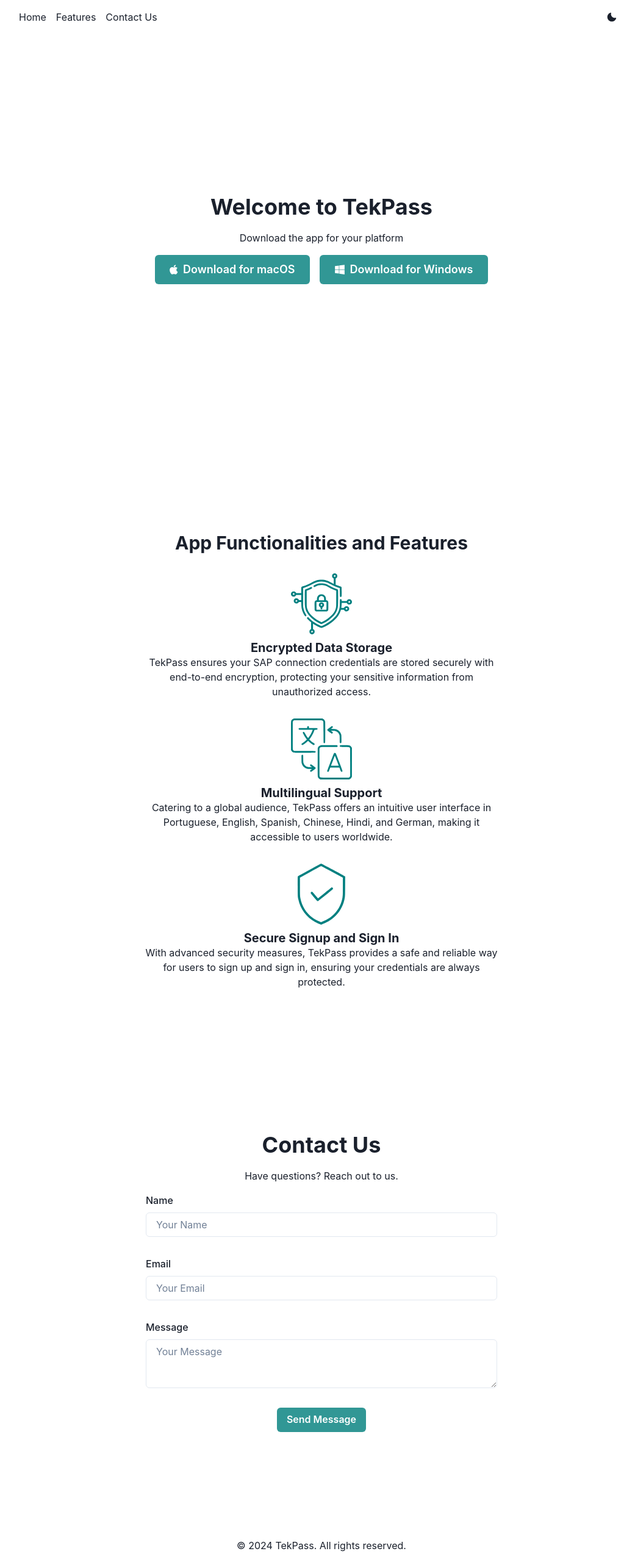
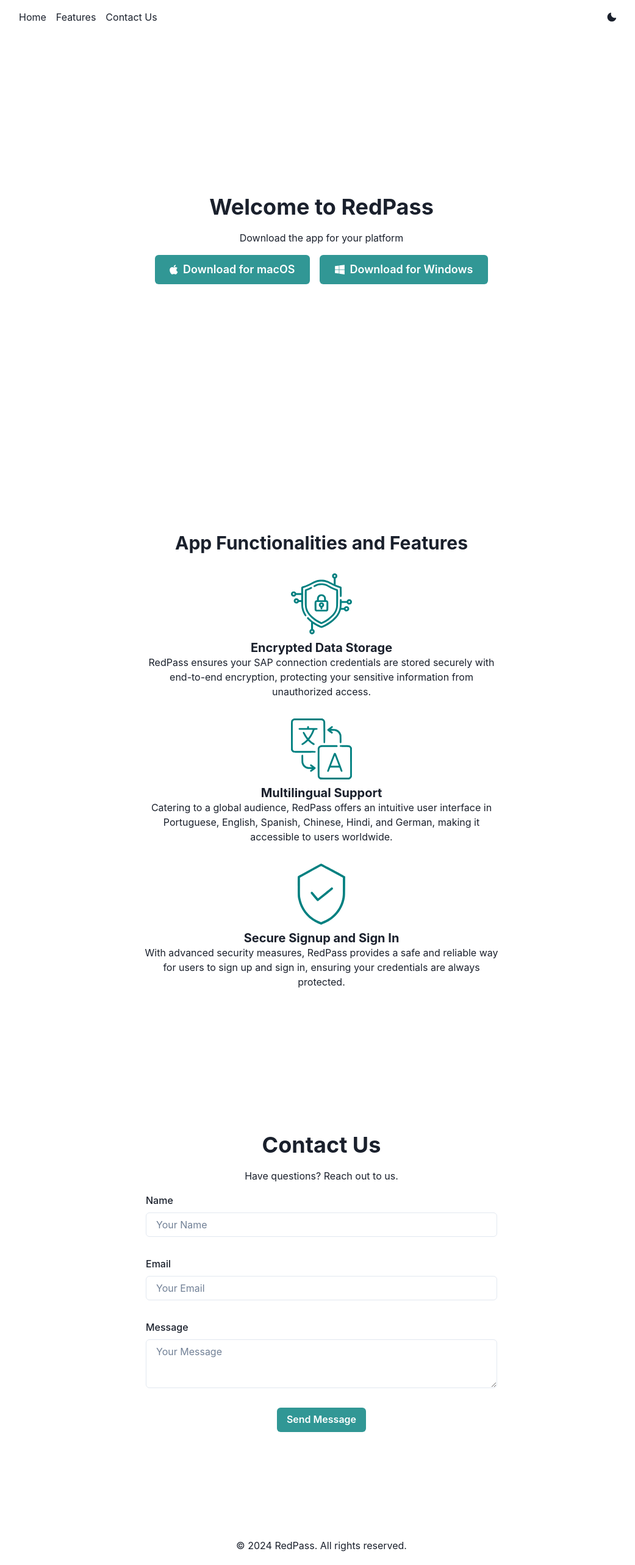
Before and after one commit to fabioov/tekpass-landing-page, a React (Create React App) app in the folder tekpass-landing-page/: page / in a window 1280 px wide. Shown: the part 8-2574 px from the top of the page at 61% size, without its empty margins (113-1154 px from the left). Built offline with nearby package versions, Linux system fonts and the light colour scheme.

Commit message:
Rename to RedPass

```diff
--- a/tekpass-landing-page/public/index.html
+++ b/tekpass-landing-page/public/index.html
@@ -24,20 +24,10 @@
       work correctly both with client-side routing and a non-root public URL.
       Learn how to configure a non-root public URL by running `npm run build`.
     -->
-    <title>TekPass</title>
+    <title>RedPass</title>
   </head>
   <body>
     <noscript>You need to enable JavaScript to run this app.</noscript>
     <div id="root"></div>
-    <!--
-      This HTML file is a template.
-      If you open it directly in the browser, you will see an empty page.
-
-      You can add webfonts, meta tags, or analytics to this file.
-      The build step will place the bundled scripts into the <body> tag.
-
-      To begin the development, run `npm start` or `yarn start`.
-      To create a production bundle, use `npm run build` or `yarn build`.
-    -->
   </body>
 </html>
--- a/tekpass-landing-page/src/pages/LandingPage.js
+++ b/tekpass-landing-page/src/pages/LandingPage.js
@@ -186,7 +186,7 @@
         <DrawerOverlay />
         <DrawerContent>
           <DrawerCloseButton />
-          <DrawerHeader>TekPass</DrawerHeader>
+          <DrawerHeader>RedPass</DrawerHeader>
           <DrawerBody>
             <VStack spacing={4} align="stretch" height="full">
               {/* Links centered */}
@@ -325,7 +325,7 @@
           <Navbar />
           <Section id="home">
             <VStack spacing="4" textAlign="center">
-              <Heading>Welcome to TekPass</Heading>
+              <Heading>Welcome to RedPass</Heading>
               <Text>Download the app for your platform</Text>
               <Flex
                 direction={{ base: "column", md: "row" }} // Stacks vertically on small screens, horizontally on medium and larger screens
@@ -392,7 +392,7 @@
                     </Box>
                     <Heading size="md">Encrypted Data Storage</Heading>
                     <Text>
-                      TekPass ensures your SAP connection credentials are stored
+                      RedPass ensures your SAP connection credentials are stored
                       securely with end-to-end encryption, protecting your
                       sensitive information from unauthorized access.
                     </Text>
@@ -412,7 +412,7 @@
                     </Box>
                     <Heading size="md">Multilingual Support</Heading>
                     <Text>
-                      Catering to a global audience, TekPass offers an intuitive
+                      Catering to a global audience, RedPass offers an intuitive
                       user interface in Portuguese, English, Spanish, Chinese,
                       Hindi, and German, making it accessible to users
                       worldwide.
@@ -433,7 +433,7 @@
                     </Box>
                     <Heading size="md">Secure Signup and Sign In</Heading>
                     <Text>
-                      With advanced security measures, TekPass provides a safe
+                      With advanced security measures, RedPass provides a safe
                       and reliable way for users to sign up and sign in,
                       ensuring your credentials are always protected.
                     </Text>
@@ -473,7 +473,7 @@
             </VStack>
           </Section>
           <Box as="footer" textAlign="center" py="5">
-            © {new Date().getFullYear()} TekPass. All rights reserved.
+            © {new Date().getFullYear()} RedPass. All rights reserved.
           </Box>
         </Container>
       </Box>
```
Also changed, not shown: 1 other file (tests, documents, lock files or other folders).
